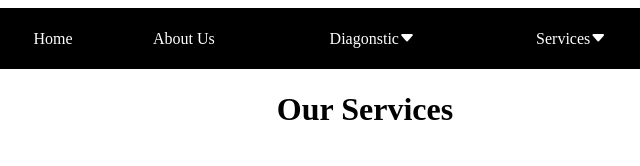
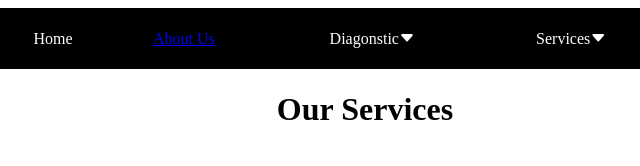
Before and after one commit to bharath0108/homecare, a plain HTML site: page services.html in a window 1280 px wide. Shown: the top 166 px of the page, 275-915 px from the left. Drawn offline with nearby package versions, Linux system fonts and the light colour scheme.

Commit message:
Modifications

```diff
--- a/services.html
+++ b/services.html
@@ -20,7 +20,7 @@
             <!--Navigation-->
             <td></td>
             <td><a href="index.html" style="text-decoration: none;color: white;">Home</a></td>
-            <td><a href="about.html"></a>About Us</td>
+            <td><a href="about.html">About Us</a></td>
             <td><a href="diagnostic.html" style="text-decoration: none;color: white;">Diagonstic</a><i class="bi bi-caret-down-fill"></i></td>
 
             <td><a href="#" style="text-decoration: none;color: white;">Services</a><i class="bi bi-caret-down-fill"></i></td>
```
